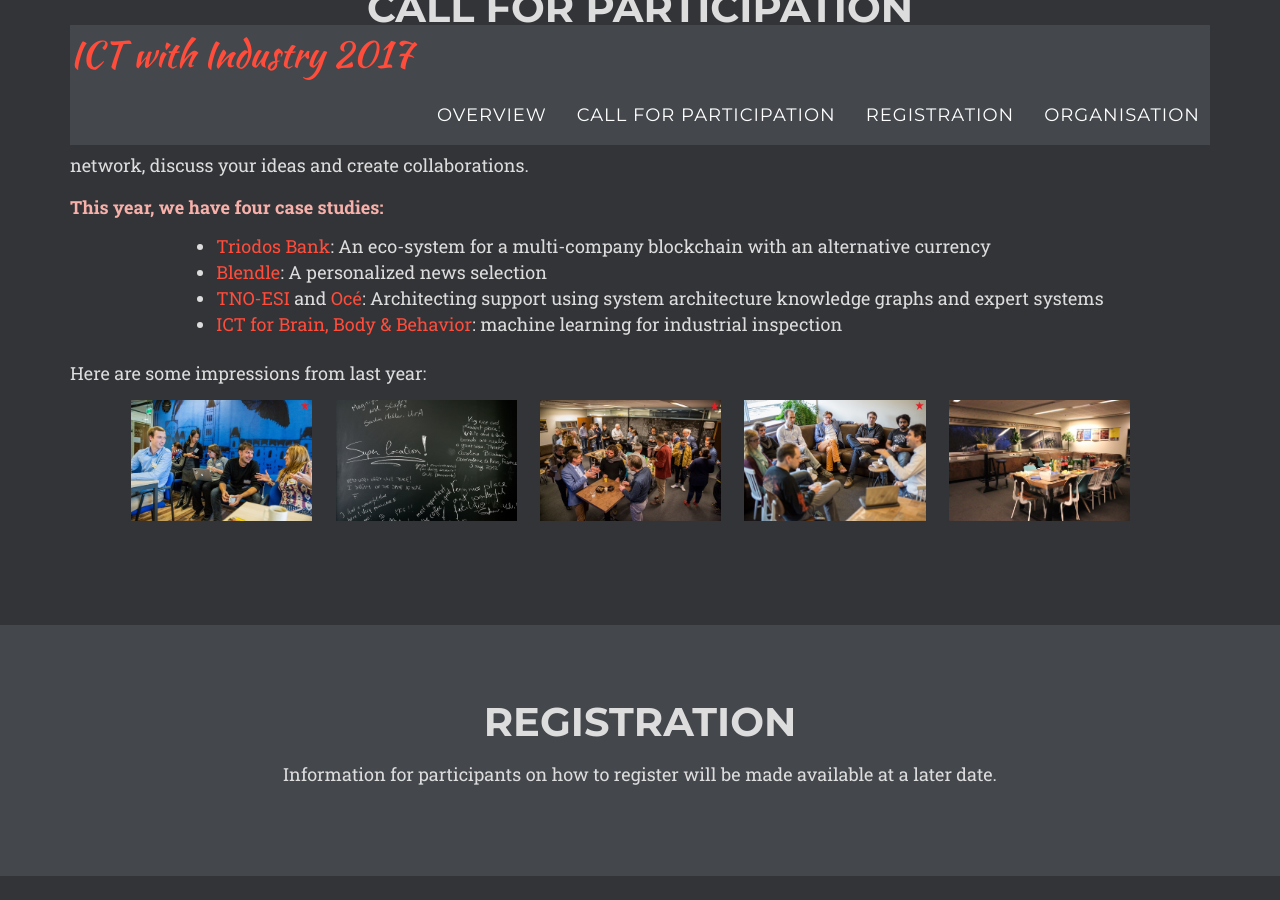
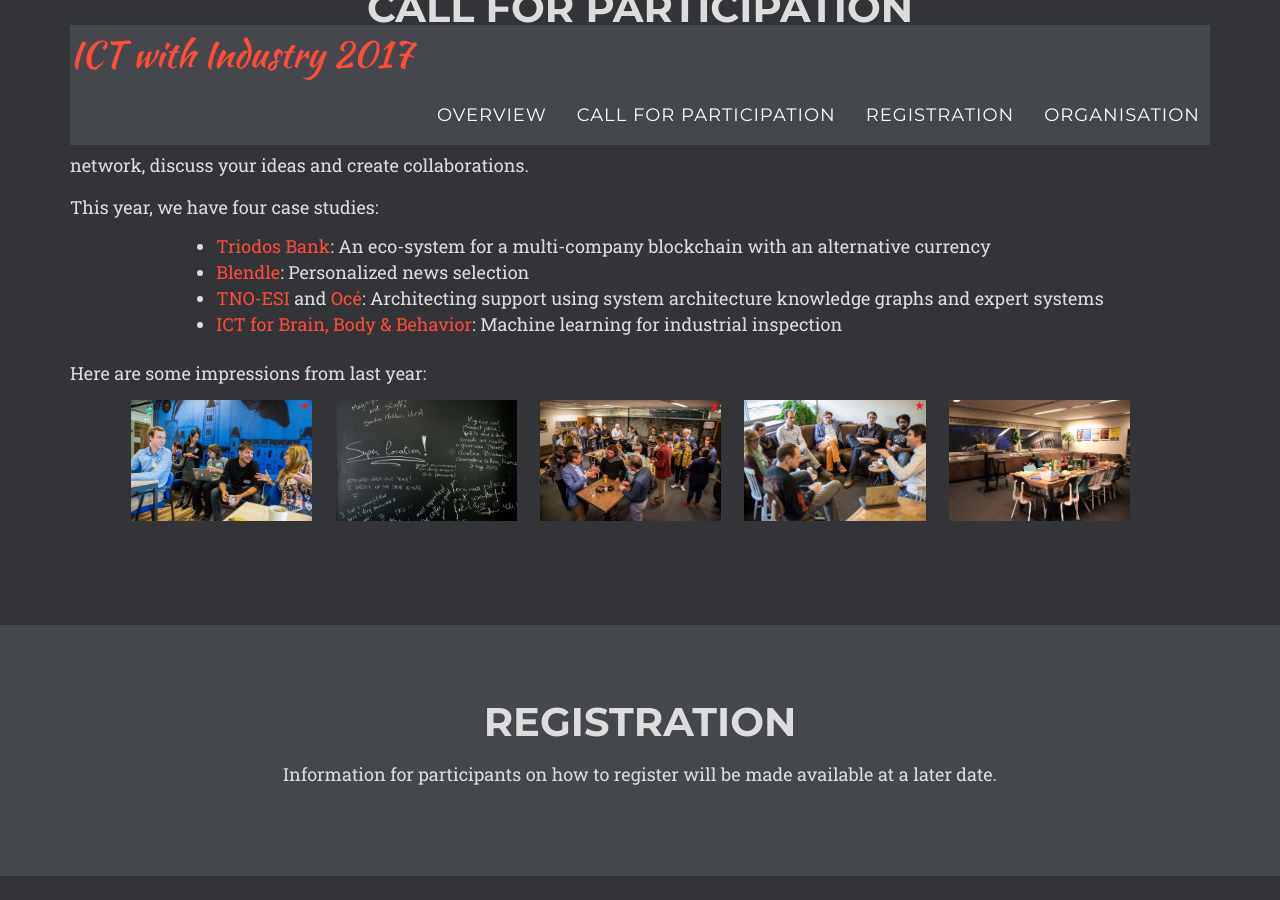
Before and after one commit to chauff/ictWI2017, a Jekyll site: the page built from index.html, in a window 1280 px wide and 900 px high, scrolled down 1611 px. Built offline with Jekyll 4.4.1, drawn with Linux system fonts in a browser that asks for light colours; some web fonts are replaced; comment, search, counter and statistics services are not loaded.

Commit message:
Update cfpa.html

```diff
--- a/_includes/cfpa.html
+++ b/_includes/cfpa.html
@@ -17,12 +17,12 @@
                                 discuss your ideas and create collaborations.
                             </p>
                             <p class="text-left">
-                            <span class="emphasize-text">This year, we have four case studies:<br>
+                            This year, we have four case studies:<br>
                                 <ul class="center-left">
                                     <li><a href="https://www.triodos.nl/nl/over-triodos-bank/">Triodos Bank</a>: An eco-system for a multi-company blockchain with an alternative currency</li>
-                                    <li><a href="https://blendle.com/">Blendle</a>: A personalized news selection</li>
+                                    <li><a href="https://blendle.com/">Blendle</a>: Personalized news selection</li>
                                     <li><a href="http://www.esi.nl/">TNO-ESI</a> and <a href="http://oce.com/">Océ</a>: Architecting support using system architecture knowledge graphs and expert systems</li>
-                                    <li><a href="http://www.i3b.org/">ICT for Brain, Body &amp; Behavior</a>: machine learning for industrial inspection</li>
+                                    <li><a href="http://www.i3b.org/">ICT for Brain, Body &amp; Behavior</a>: Machine learning for industrial inspection</li>
                                 </ul>
                             </p>
                             <p class="text-left">
```
